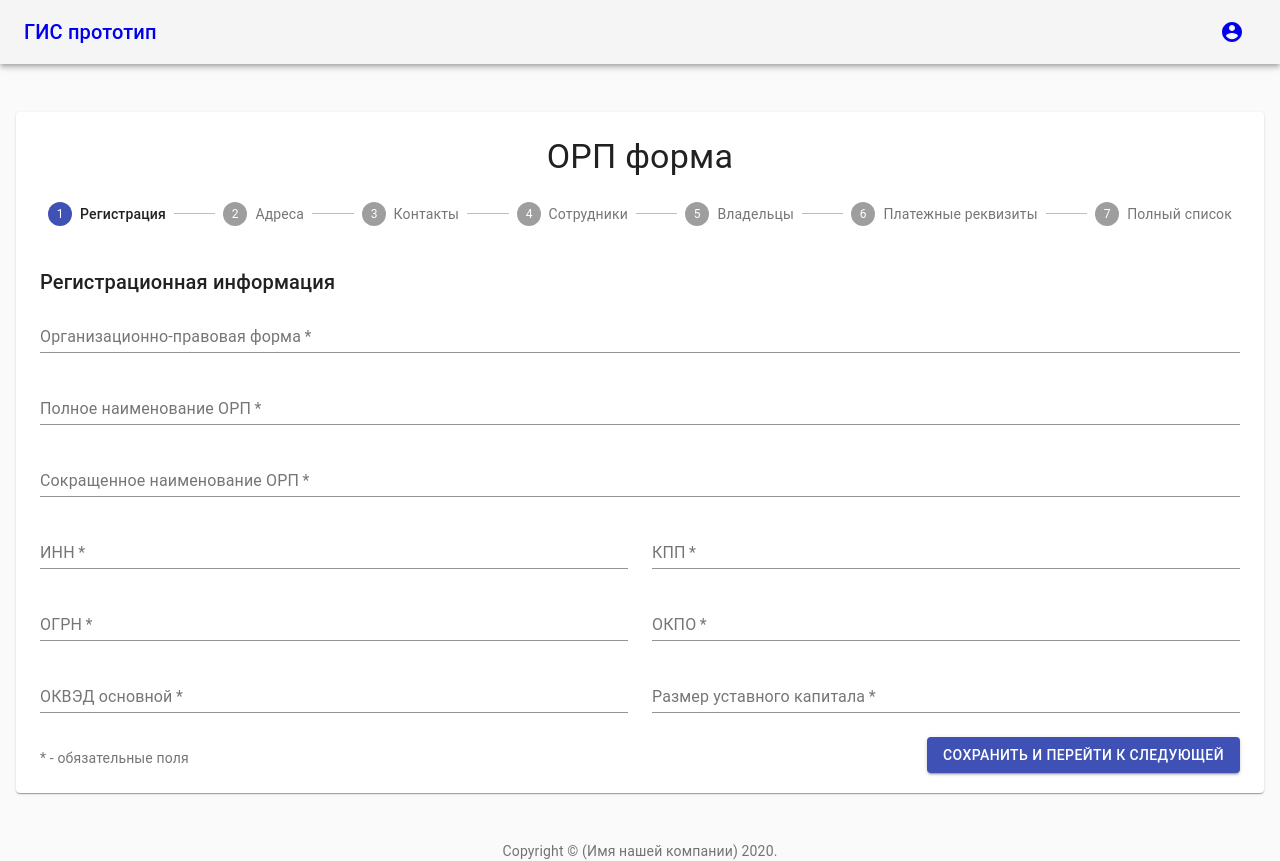
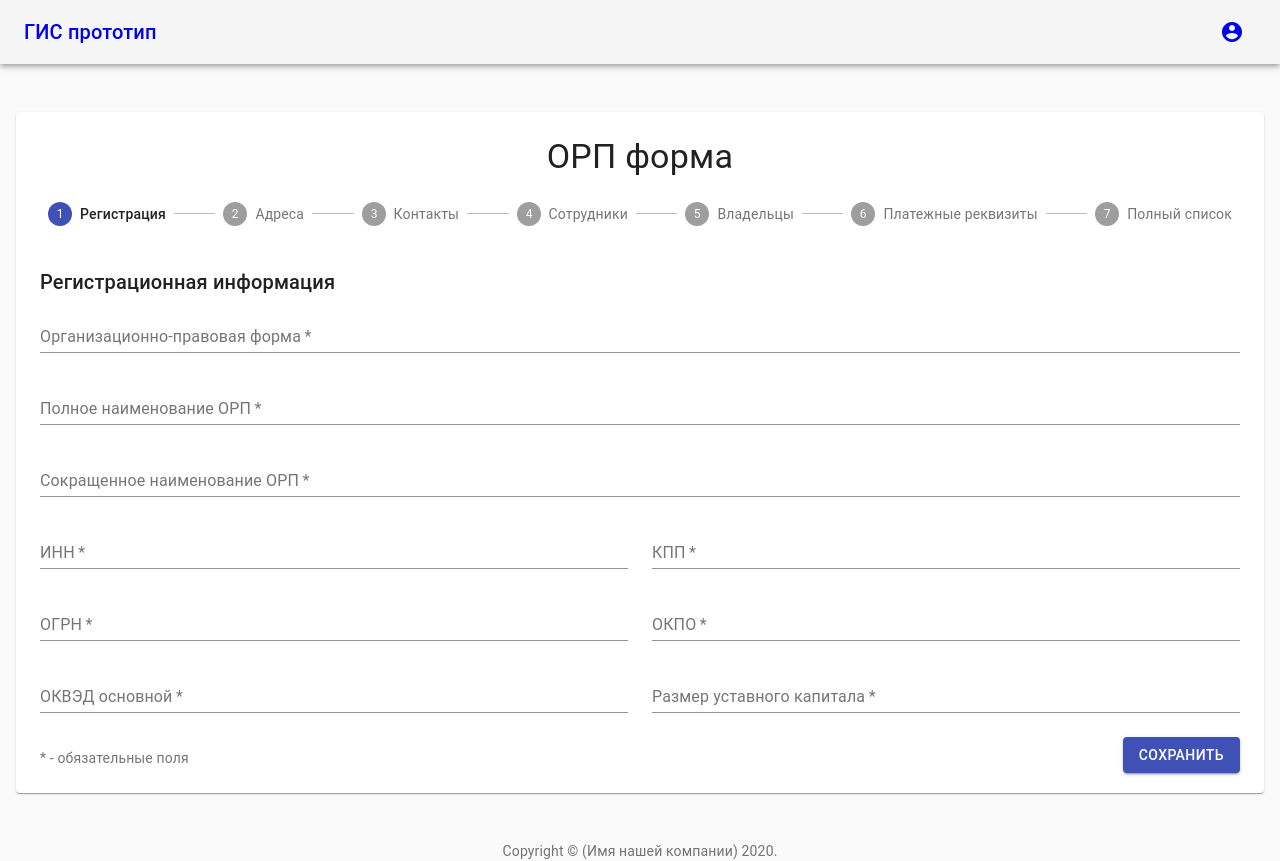
Before and after one commit to Vvtu/proto, a React (Create React App) app: page /customer-form in a window 1280 px wide. Built offline with nearby package versions, Linux system fonts and the light colour scheme.

Commit message:
fix routes

```diff
--- a/src/Routes.tsx
+++ b/src/Routes.tsx
@@ -5,23 +5,14 @@ import Login from './login';
 import Registration from './registration';
 import CustomerForm from './customerForm';
 
-
 export default function Routes() {
     return (
         <Router>
             <Switch>
-                <Route path="/login">
-                    <Login />
-                </Route>
-                <Route path="/registration">
-                    <Registration />
-                </Route>
-                <Route path="/customer-form">
-                    <CustomerForm />
-                </Route>
-                <Route path="/">
-                    <App />
-                </Route>
+                <Route path="/login" component={Login} />
+                <Route path="/registration" component={Registration} />
+                <Route path="/customer-form" component={CustomerForm} />
+                <Route path="/" component={App} />
             </Switch>
         </Router>
     );
--- a/src/customerForm/index.tsx
+++ b/src/customerForm/index.tsx
@@ -98,7 +98,6 @@ export default function CustomerFrom() {
     };
 
     const handleStep = (step: number) => () => {
-        console.log('handleStep step = ', step)
         setActiveStep(step);
     };
 
@@ -151,7 +150,7 @@ export default function CustomerFrom() {
                                             onClick={handleNext}
                                             className={classes.button}
                                         >
-                                            {activeStep === steps.length - 1 ? 'Подтвердить' : 'Сохранить и перейти к следующей'}
+                                            {activeStep === steps.length - 1 ? 'Подтвердить' : 'Сохранить'}
                                         </Button>
                                     </div>
                                 </React.Fragment>
```
